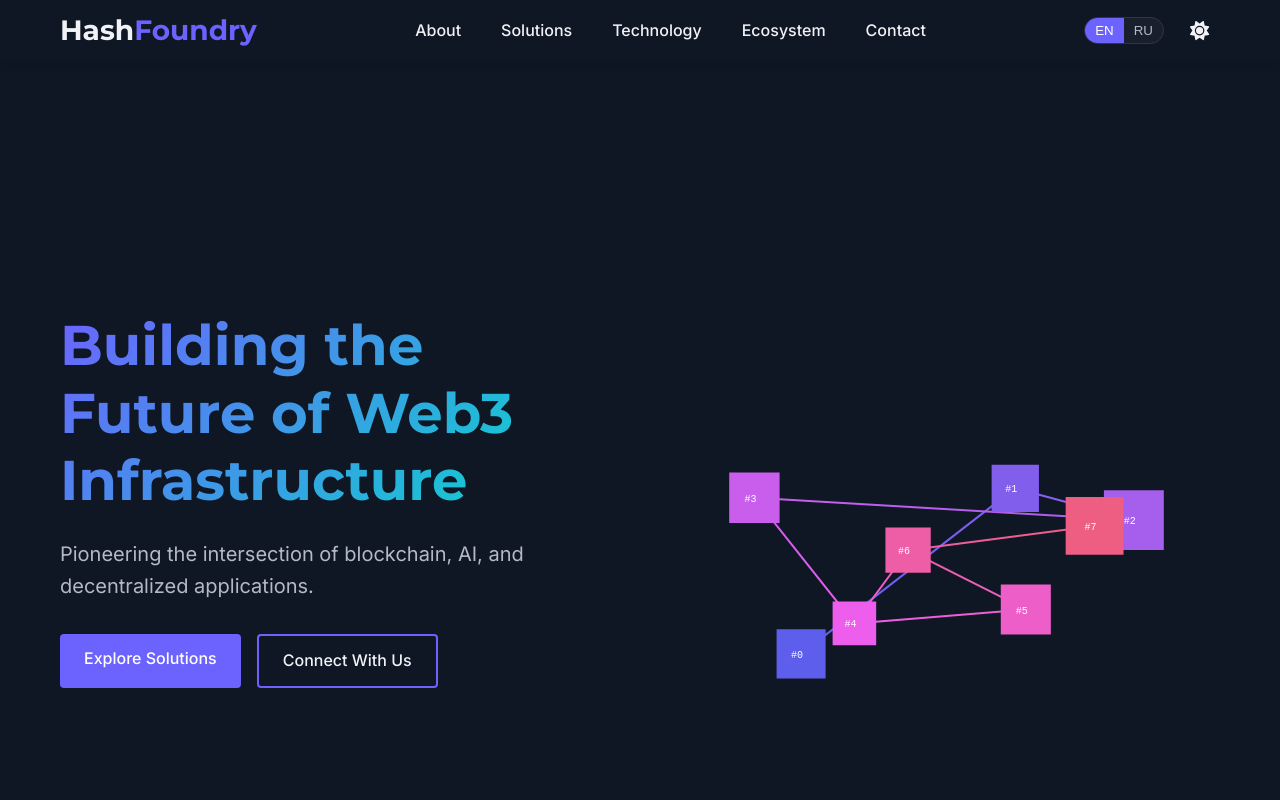
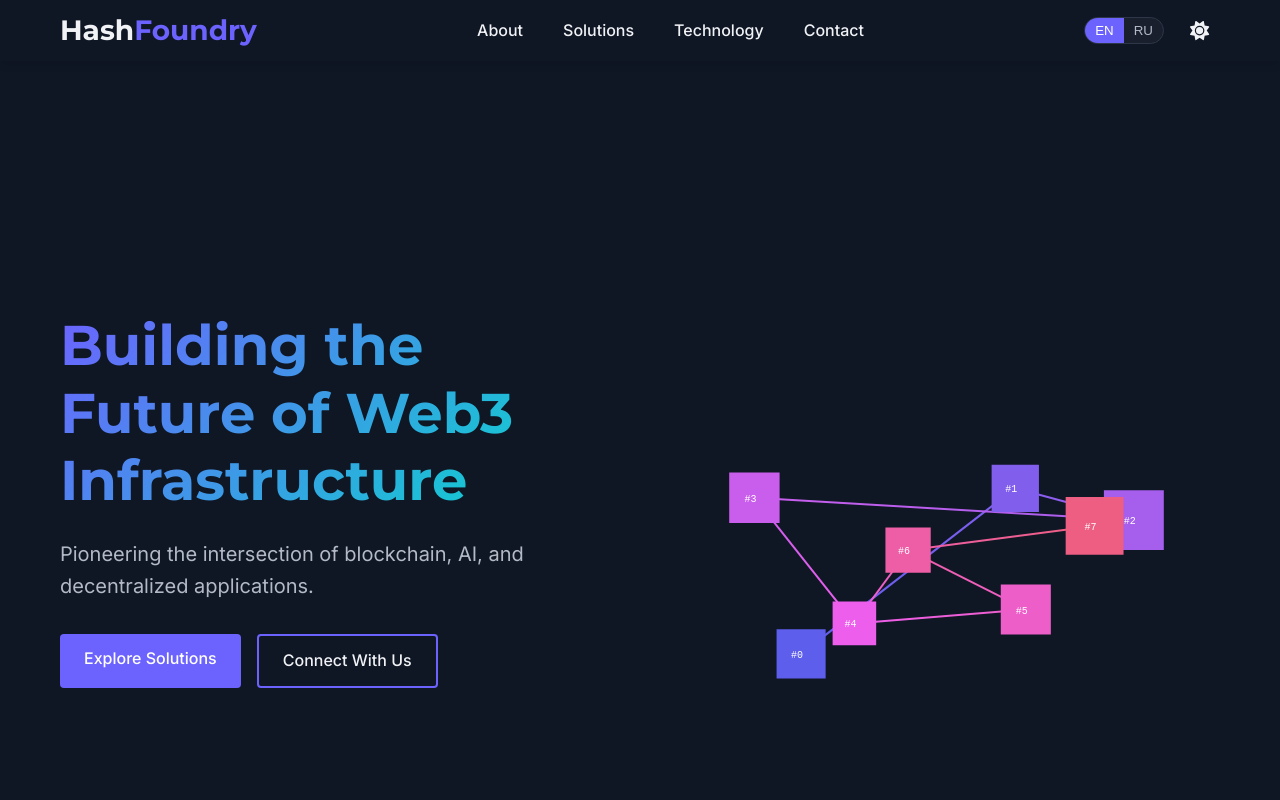
Before and after one commit to hashfoundry/site, a React (Create React App) app in the folder hashfoundry-react/: page / in a window 1280 px wide. Shown: the top 800 px of the page. Built offline with nearby package versions, Linux system fonts and the light colour scheme.

Commit message:
nav links fix

```diff
--- a/hashfoundry-react/src/components/layout/Header.js
+++ b/hashfoundry-react/src/components/layout/Header.js
@@ -231,11 +231,6 @@ const Header = () => {
                 </NavLink>
               </NavItem>
               <NavItem>
-                <NavLink href="#ecosystem" onClick={closeMenu} theme={theme}>
-                  {translate('Ecosystem', 'Экосистема')}
-                </NavLink>
-              </NavItem>
-              <NavItem>
                 <NavLink href="#contact" onClick={closeMenu} theme={theme}>
                   {translate('Contact', 'Контакты')}
                 </NavLink>
```
